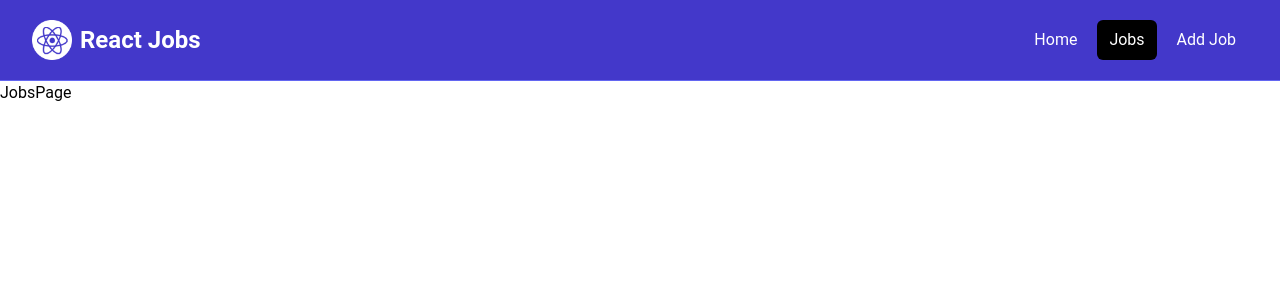
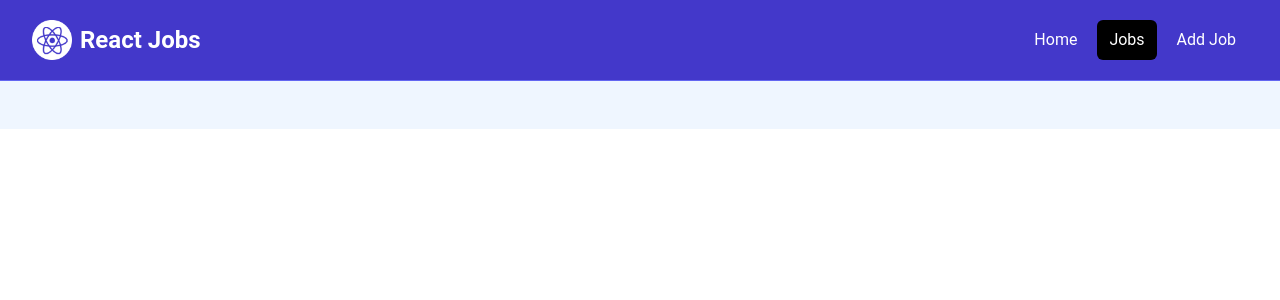
Before and after one commit to sudeepgtm777/React-Jobs, a React (Vite) app: page /jobs in a window 1280 px wide. Shown: the top 300 px of the page. Built offline with nearby package versions, Linux system fonts and the light colour scheme.

Commit message:
Adding jobs page

```diff
--- a/src/pages/JobsPage.jsx
+++ b/src/pages/JobsPage.jsx
@@ -1,7 +1,7 @@
 import React from "react";
 
 const JobsPage = () => {
-  return <div>JobsPage</div>;
+  return <section className="bg-blue-50 px-4 py-6"></section>;
 };
 
 export default JobsPage;
```
